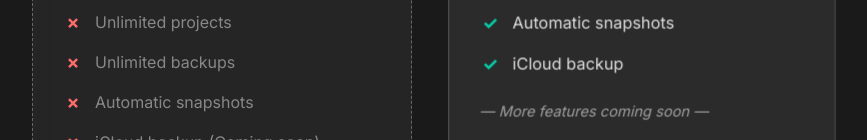
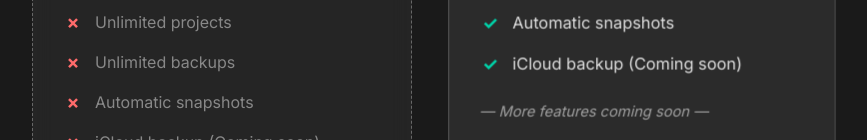
Before and after one commit to lasangainc/xvaultsite, a plain HTML site: page index.html in a window 1280 px wide. Shown: the part 2853-2993 px from the top of the page, without its empty margins (208-1075 px from the left). Drawn offline with Linux system fonts and the light colour scheme.

Commit message:
Update index.html

```diff
--- a/index.html
+++ b/index.html
@@ -141,7 +141,7 @@
                         <li class="included"><span class="check">✓</span> Unlimited backups</li>
                         <li class="included"><span class="check">✓</span> Add comments to backups</li>
                         <li class="included"><span class="check">✓</span> Automatic snapshots</li>
-                        <li class="included"><span class="check">✓</span> iCloud backup</li>
+                        <li class="included"><span class="check">✓</span> iCloud backup (Coming soon)</li>
                         <li class="more">— More features coming soon —</li>
                     </ul>
                 </div>
```
